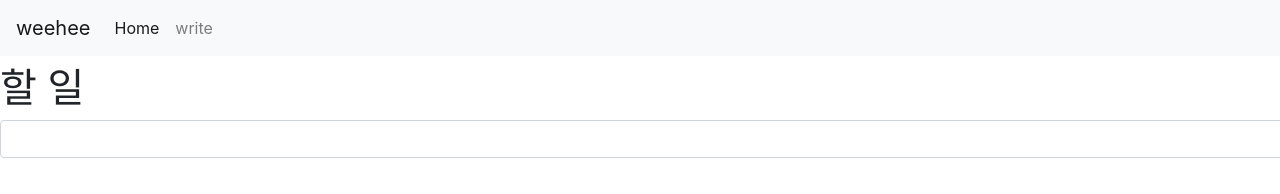
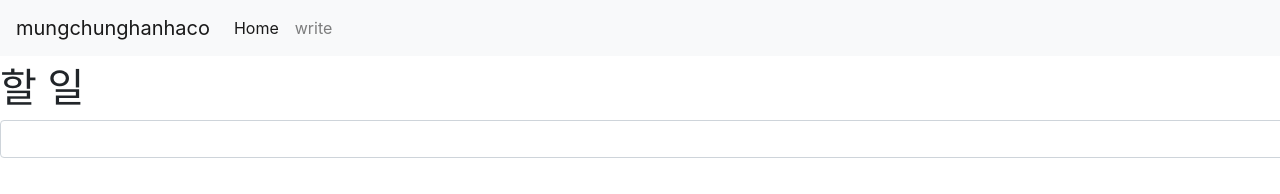
Before and after one commit to 12314352/12314352.github.io, a website: page write.html in a window 1280 px wide. Drawn offline with nearby package versions, Linux system fonts and the light colour scheme.

Commit message:
Update write.html

```diff
--- a/write.html
+++ b/write.html
@@ -14,7 +14,7 @@
 
 
     <nav class="navbar navbar-expand-lg navbar-light bg-light">
-        <a class="navbar-brand" href="#">weehee</a>
+        <a class="navbar-brand" href="#">mungchunghanhaco</a>
         <button class="navbar-toggler" type="button" data-toggle="collapse" data-target="#navbarNav" aria-controls="navbarNav" aria-expanded="false" aria-label="Toggle navigation">
           <span class="navbar-toggler-icon"></span>
         </button>
```
